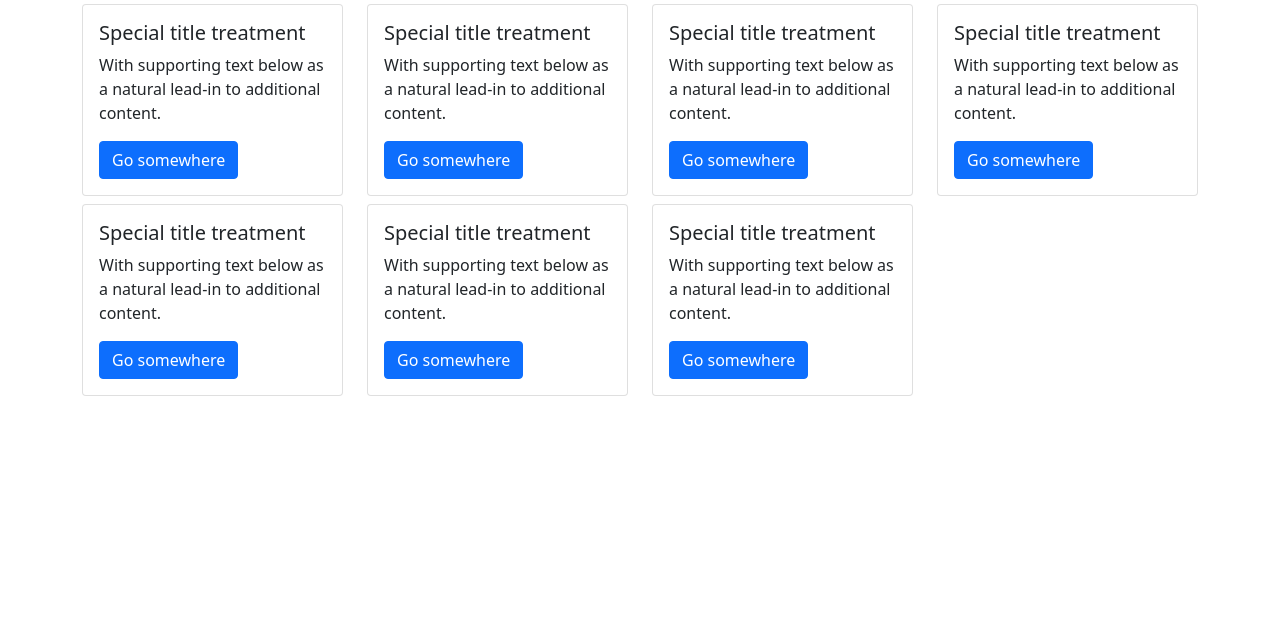
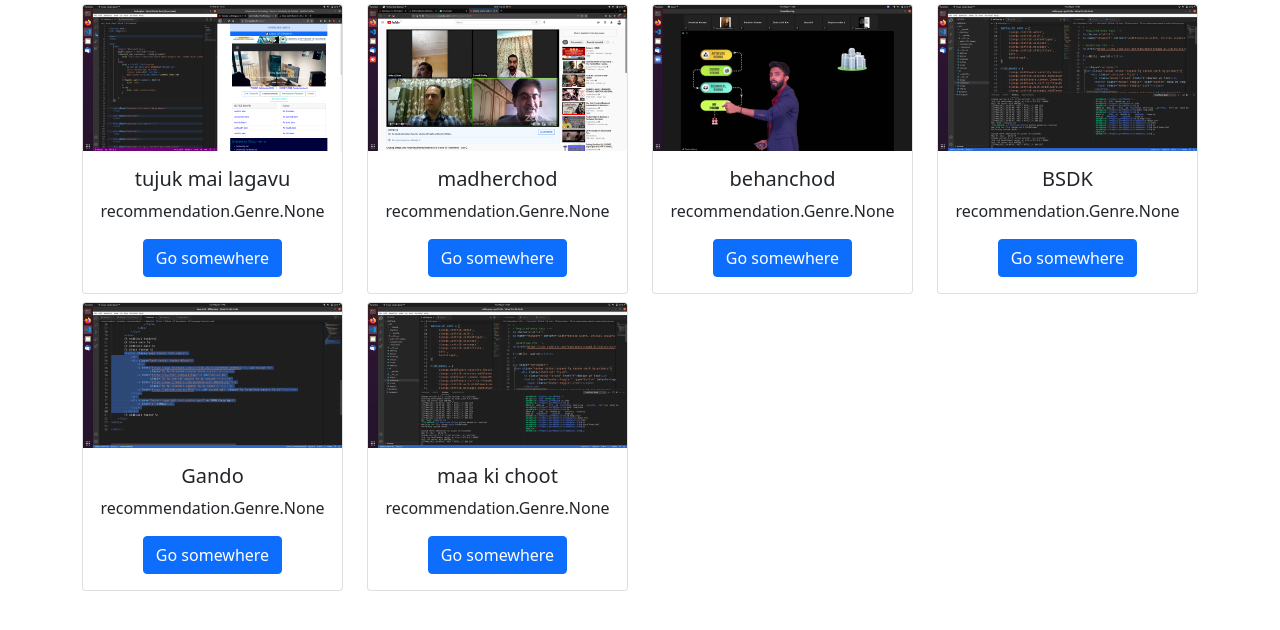
Before and after one commit to showkatahmad/MRSystem, a Django app: page / in a window 1280 px wide. Shown: the part 56-686 px from the top of the page. Run offline with Django 3.2, Linux system fonts and the light colour scheme; data comes from the database, SQL or seed files in the repository; both versions use the stored data as it was after the commit.

Commit message:
added Images

```diff
--- a/recommendation/models.py
+++ b/recommendation/models.py
@@ -7,9 +7,10 @@
     def __str__(self):
         return self.title
 
+
 class Movie(models.Model):
     title = models.CharField(max_length=128, null=True)
-    poster = models.ImageField(upload_to='movie_poster')
+    poster = models.ImageField(upload_to='images/')
     genre = models.ManyToManyField(Genre)
     def __str__(self):
         return self.title
--- a/recommendation/templates/recommendation/home.html
+++ b/recommendation/templates/recommendation/home.html
@@ -1,72 +1,20 @@
 {% extends 'recommendation/base.html'%}
 
 {% block main %}
-  <div class="container">
-
+  <div class="container text-center">
     <div class="row">
+      {% for movie in movies %}
         <div class="col-sm-3 my-1">
           <div class="card">
+            <img src="{{movie.poster.url}}" alt="poster" class="card-img-top" >
             <div class="card-body">
-        <h5 class="card-title">Special title treatment</h5>
-        <p class="card-text">With supporting text below as a natural lead-in to additional content.</p>
+              <h5 class="card-title">{{ movie.title }}</h5>
+              <p class="card-text">{{ movie.genre}}</p>
               <a href="#" class="btn btn-primary">Go somewhere</a>
             </div>
           </div>
         </div>
-  <div class="col-sm-3 my-1">
-    <div class="card">
-      <div class="card-body">
-        <h5 class="card-title">Special title treatment</h5>
-        <p class="card-text">With supporting text below as a natural lead-in to additional content.</p>
-        <a href="#" class="btn btn-primary">Go somewhere</a>
-      </div>
-    </div>
-  </div>
-  <div class="col-sm-3 my-1">
-    <div class="card">
-      <div class="card-body">
-        <h5 class="card-title">Special title treatment</h5>
-        <p class="card-text">With supporting text below as a natural lead-in to additional content.</p>
-        <a href="#" class="btn btn-primary">Go somewhere</a>
-      </div>
-    </div>
-  </div>
-  <div class="col-sm-3 my-1">
-    <div class="card">
-      <div class="card-body">
-        <h5 class="card-title">Special title treatment</h5>
-        <p class="card-text">With supporting text below as a natural lead-in to additional content.</p>
-        <a href="#" class="btn btn-primary">Go somewhere</a>
-      </div>
-    </div>
-  </div>
-  <div class="col-sm-3 my-1">
-    <div class="card">
-      <div class="card-body">
-        <h5 class="card-title">Special title treatment</h5>
-        <p class="card-text">With supporting text below as a natural lead-in to additional content.</p>
-        <a href="#" class="btn btn-primary">Go somewhere</a>
-      </div>
-    </div>
-  </div>
-  <div class="col-sm-3 my-1">
-    <div class="card">
-      <div class="card-body">
-        <h5 class="card-title">Special title treatment</h5>
-        <p class="card-text">With supporting text below as a natural lead-in to additional content.</p>
-        <a href="#" class="btn btn-primary">Go somewhere</a>
-      </div>
-    </div>
-  </div>
-  <div class="col-sm-3 my-1">
-    <div class="card">
-      <div class="card-body">
-        <h5 class="card-title">Special title treatment</h5>
-        <p class="card-text">With supporting text below as a natural lead-in to additional content.</p>
-        <a href="#" class="btn btn-primary">Go somewhere</a>
-      </div>
-    </div>
-  </div>
+      {% endfor %}
     </div>
   </div>
 {% endblock main %}
--- a/recommendation/urls.py
+++ b/recommendation/urls.py
@@ -1,6 +1,13 @@
 from django.urls import path
 from .views import *
+from django.conf import settings
+from django.conf.urls.static import static
+
 
 urlpatterns = [
     path('',home, name='home' ),
 ]
+
+
+# if settings.DEBUG:
+urlpatterns += static(settings.MEDIA_URL, document_root=settings.MEDIA_ROOT)
--- a/recommendation/views.py
+++ b/recommendation/views.py
@@ -1,8 +1,13 @@
 from django.shortcuts import render
+from .models import *
+
 
 # Create your views here.
 def home(request):
+    movies = Movie.objects.all()
+
     context = {
+        'movies' : movies
 
     }
     return render(request, 'recommendation/home.html', context)
--- a/src/settings.py
+++ b/src/settings.py
@@ -9,7 +9,7 @@
 For the full list of settings and their values, see
 https://docs.djangoproject.com/en/3.2/ref/settings/
 """
-
+import os
 from pathlib import Path
 
 # Build paths inside the project like this: BASE_DIR / 'subdir'.
@@ -119,6 +119,8 @@
 # https://docs.djangoproject.com/en/3.2/howto/static-files/
 
 STATIC_URL = '/static/'
+MEDIA_ROOT =  os.path.join(BASE_DIR, 'media')
+MEDIA_URL = '/media/'
 
 # Default primary key field type
 # https://docs.djangoproject.com/en/3.2/ref/settings/#default-auto-field
```
Also changed, not shown: db.sqlite3, media/images/Screenshot_from_2021-05-21_11-21-30.png (added), media/images/Screenshot_from_2021-05-23_10-09-53.png (added), media/images/Screenshot_from_2021-05-26_10-46-51.png (added), media/images/Screenshot_from_2021-05-27_18-30-11.png (added), media/images/Screenshot_from_2021-05-27_20-27-29.png (added), media/images/Screenshot_from_2021-05-27_20-27-29_zePrQVu.png (added), media/images/Screenshot_from_2021-05-30_19-48-00.png (added), movie_poster/Screenshot_from_2021-05-18_11-14-43.png (added), recommendation/migrations/0006_alter_movie_poster.py (added), recommendation/migrations/0007_auto_20210606_1100.py (added), recommendation/migrations/0008_auto_20210606_1117.py (added). Lines whose indentation alone changed are shown as unchanged.
